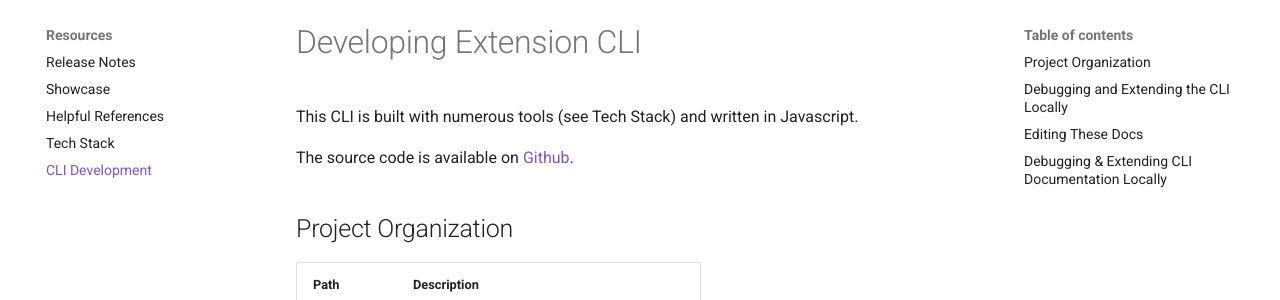
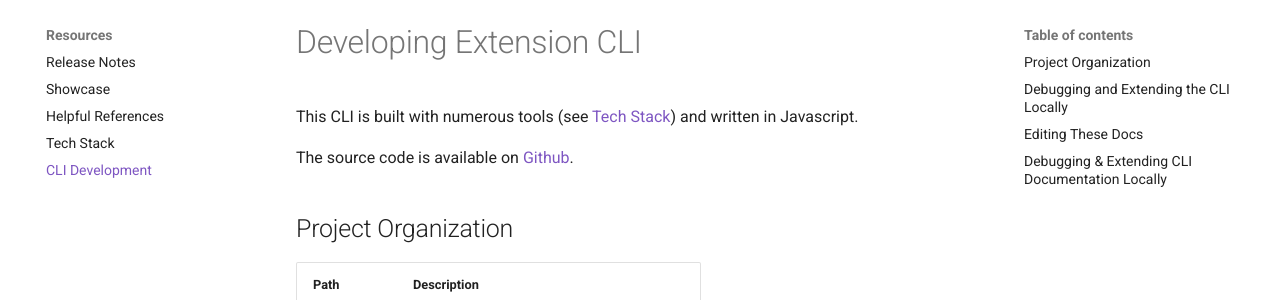
Before and after one commit to MobileFirstLLC/extension-cli, an MkDocs documentation site: the page built from guide/13-cli-development.md, in a window 1280 px wide and 900 px high. Shown: the part 124-424 px from the top of the window. Built offline with MkDocs 1.6.1 and Material for MkDocs 9.7.7, drawn with Linux system fonts in a browser that asks for light colours; comment, search, counter and statistics services are not loaded; part of the change alters nothing that is shown.

```diff
--- a/guide/13-cli-development.md
+++ b/guide/13-cli-development.md
@@ -1,6 +1,6 @@
 # Developing Extension CLI
 
-This CLI is built with numerous tools (see Tech Stack) and written in Javascript.
+This CLI is built with numerous tools (see [Tech Stack](extension-cli/11-stack/)) and written in Javascript.
 
 The source code is available on [Github](https://github.com/MobileFirstLLC/extension-cli).
 
```
